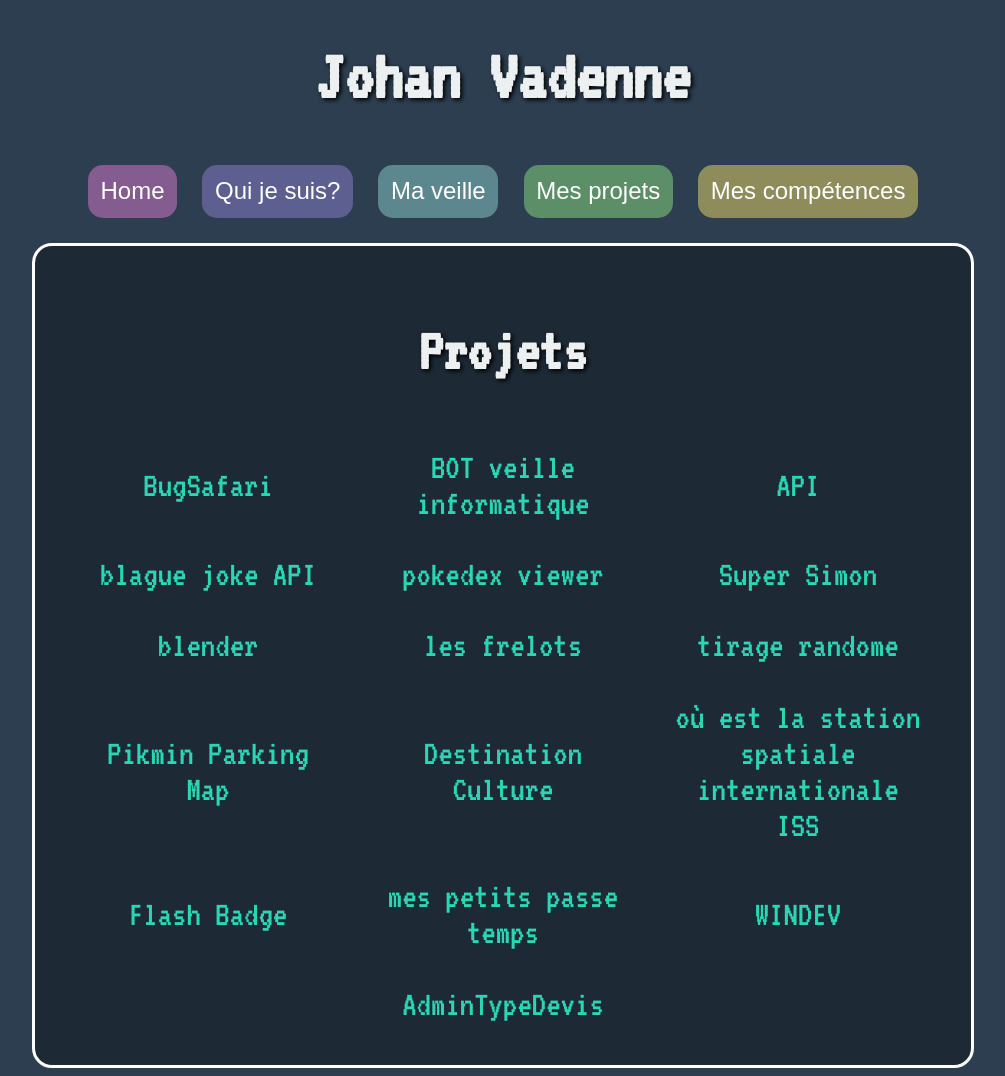
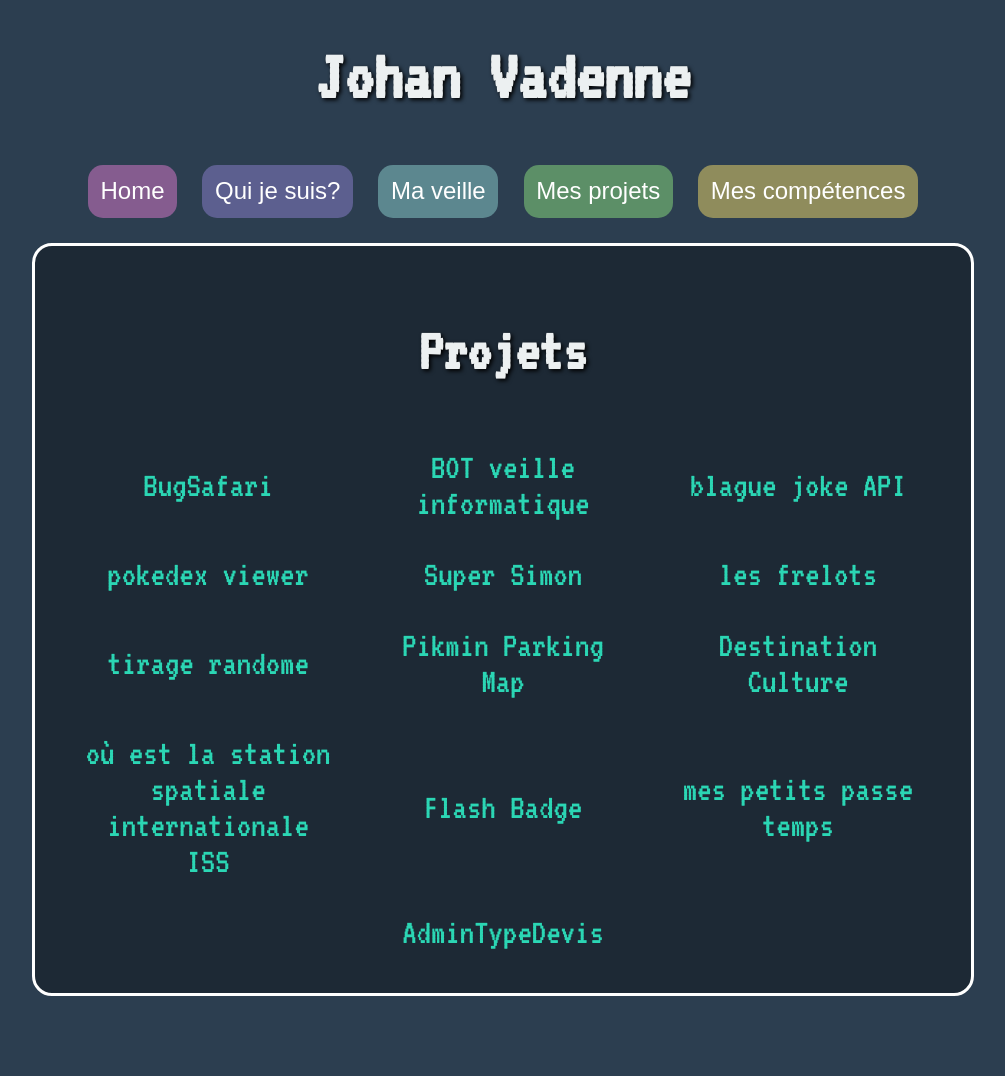
Before and after one commit to johanvadenne/Portefolio, a plain HTML site: page projets.html in a window 1280 px wide. Shown: the whole page, without its empty margins (137-1142 px from the left). After the commit the page ends 1004 px from the top, so only its background shows below. Drawn offline with Linux system fonts and the light colour scheme.

Commit message:
2.0.0.33

```diff
--- a/projets.html
+++ b/projets.html
@@ -24,11 +24,11 @@
             <span>
             <a href="#">BugSafari</a>
             <a href="#">BOT veille informatique </a>
-            <a href="#">API</a>
+            <!-- <a href="#">API</a> -->
             <a href="./JokeAPI.html">blague joke API</a>
             <a href="./pokedexViewer.html">pokedex viewer</a>
             <a href="#">Super Simon</a>
-            <a href="#">blender</a>
+            <!-- <a href="#">blender</a> -->
             <a href="#">les frelots</a>
             <a href="#">tirage randome</a>
             <a href="#">Pikmin Parking Map</a>
@@ -36,7 +36,7 @@
             <a href="#">où est la station spatiale internationale ISS</a>
             <a href="#">Flash Badge</a>
             <a href="#">mes petits passe temps</a>
-            <a href="#">WINDEV</a>
+            <!-- <a href="#">WINDEV</a> -->
             <a href="#">AdminTypeDevis</a>
         </span>
         </div>
```
